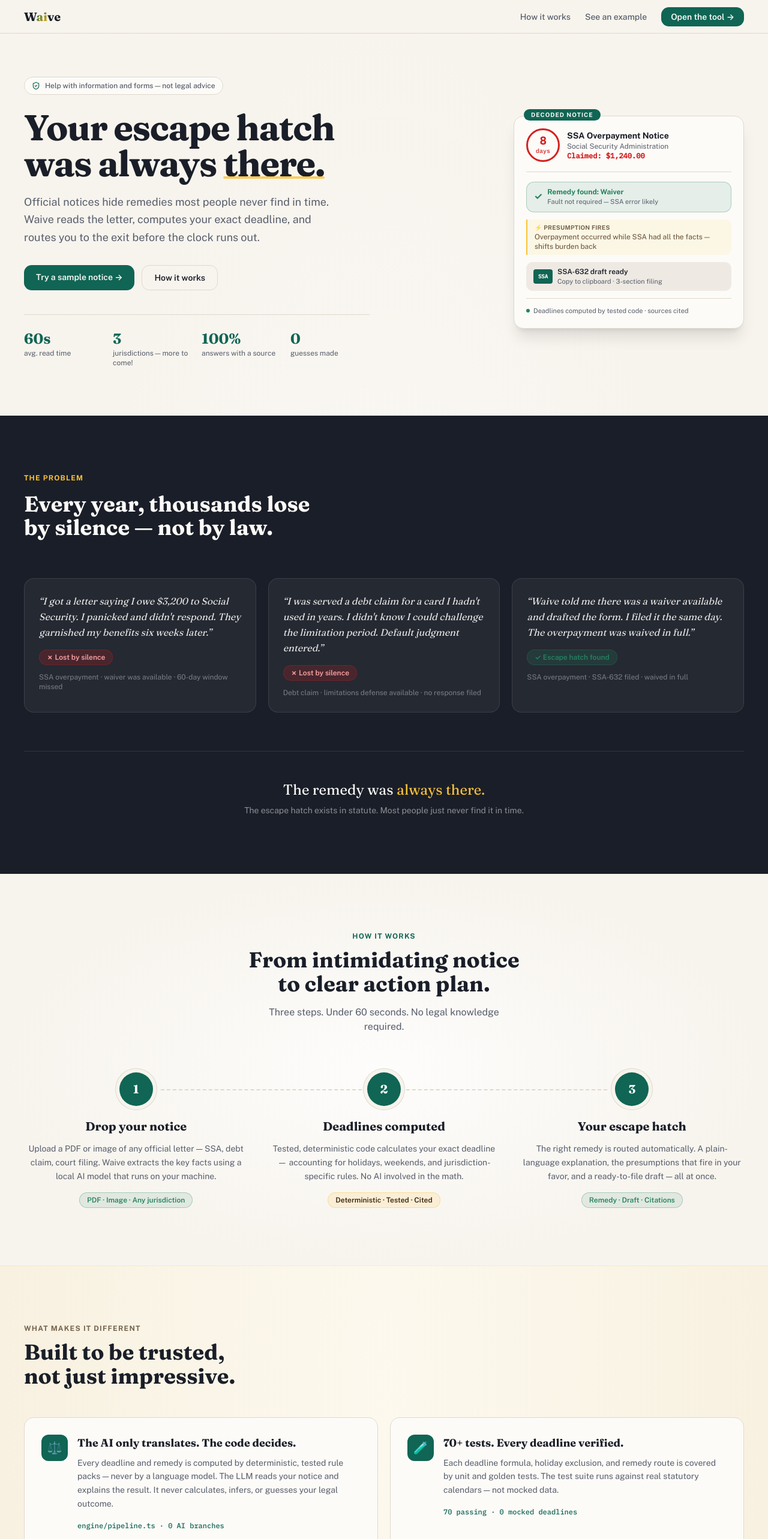
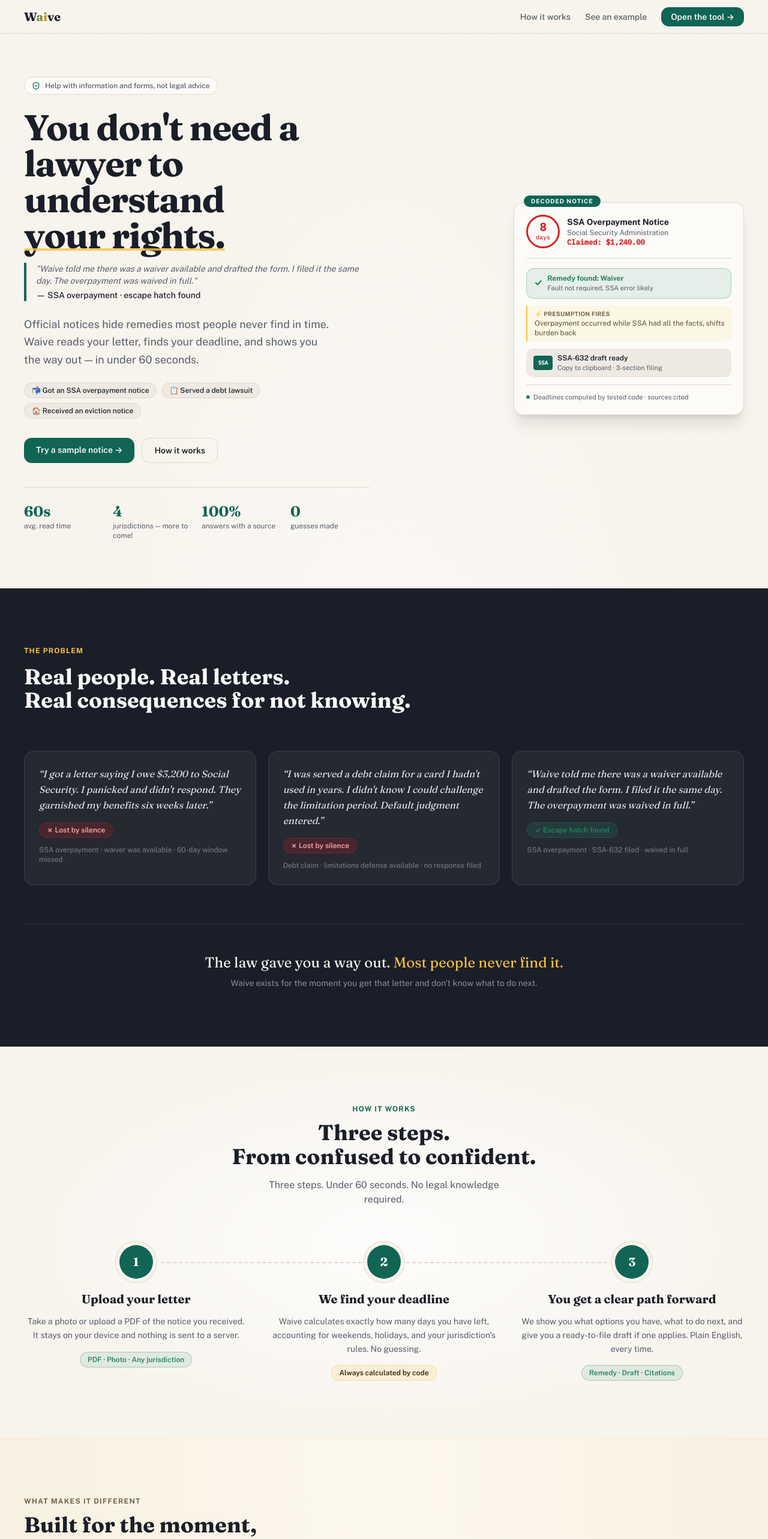
Before and after one commit to 12g3nd/Waive, a Next.js app: page / in a window 1280 px wide. Shown: the top 2566 px of the page at 60% size. Built offline with nearby package versions, Linux system fonts and the light colour scheme.

Commit message:
make landing page more human and trustworthy

```diff
--- a/components/landing/differentiator-section.tsx
+++ b/components/landing/differentiator-section.tsx
@@ -6,27 +6,27 @@
 const DIFFS = [
   {
     icon: "⚖️",
-    title: "The AI only translates. The code decides.",
-    desc: "Every deadline and remedy is computed by deterministic, tested rule packs — never by a language model. The LLM reads your notice and explains the result. It never calculates, infers, or guesses your legal outcome.",
-    tag: "engine/pipeline.ts · 0 AI branches",
+    title: "AI reads. Code decides.",
+    desc: "Your deadline and your options are always calculated by tested code, never guessed by AI. The AI only reads your letter and explains the result in plain English.",
+    tag: "No AI branches in any legal outcome",
   },
   {
     icon: "🧪",
-    title: "70+ tests. Every deadline verified.",
-    desc: "Each deadline formula, holiday exclusion, and remedy route is covered by unit and golden tests. The test suite runs against real statutory calendars — not mocked data.",
-    tag: "70 passing · 0 mocked deadlines",
+    title: "Every deadline is verified.",
+    desc: "We test every deadline formula against real statutory calendars, including holidays and weekends. If the code says you have 8 days, you have 8 days.",
+    tag: "70+ tests · 0 mocked deadlines",
   },
   {
     icon: "📎",
-    title: "Every claim is cited.",
-    desc: "No statement goes unsourced. Every remedy, presumption, and deadline derivation traces back to a statute, CFR section, POMS provision, or court rule — and the source is shown inline.",
-    tag: "corpus/benefits.json · verified",
+    title: "Every claim has a source.",
+    desc: "Nothing is made up. Every remedy and deadline we show you traces back to a real statute, regulation, or court rule, and we show you the source so you can verify it yourself.",
+    tag: "100% cited · no fabricated statutes",
   },
   {
     icon: "🔌",
-    title: "Domain-agnostic by design.",
-    desc: "New notice types plug in as rule packs — no changes to the core engine. SSA overpayments and debt claims in 3 jurisdictions already. A new domain takes hours, not weeks.",
-    tag: "packs/benefits · packs/answer",
+    title: "Built to grow with you.",
+    desc: "Waive already covers SSA overpayments and debt lawsuits across 4 jurisdictions. New notice types can be added in hours, not months. Evictions, CRA notices, EI denials are next.",
+    tag: "4 jurisdictions · more coming",
   },
 ];
 
@@ -44,9 +44,9 @@
             What makes it different
           </p>
           <h2 className="font-display text-4xl font-bold leading-[1.1] text-foreground">
-            Built to be trusted,
+            Built for the moment,
             <br />
-            not just impressive.
+            when the stakes are real.
           </h2>
         </div>
 
--- a/components/landing/hero-section.tsx
+++ b/components/landing/hero-section.tsx
@@ -4,9 +4,15 @@
 
 const STATS = [
   { num: "60s", label: "avg. read time" },
-  { num: "3", label: "jurisdictions — more to come!" },
+  { num: "4", label: "jurisdictions — more to come!" },
   { num: "100%", label: "answers with a source" },
   { num: "0", label: "guesses made" },
+];
+
+const WHO_ITS_FOR = [
+  { emoji: "📬", label: "Got an SSA overpayment notice" },
+  { emoji: "📋", label: "Served a debt lawsuit" },
+  { emoji: "🏠", label: "Received an eviction notice" },
 ];
 
 export function HeroSection() {
@@ -15,22 +21,40 @@
       <div className="animate-fade-up">
         <div className="mb-6 inline-flex items-center gap-2 rounded-full border border-border bg-card px-3 py-1.5 text-xs font-medium text-muted-foreground">
           <ShieldCheck className="size-3.5 text-primary" />
-          Help with information and forms — not legal advice
+          Help with information and forms, not legal advice
         </div>
 
-        <h1 className="mb-5 font-display text-5xl font-bold leading-[1.05] tracking-tight text-foreground sm:text-6xl">
-          Your escape hatch
+        <h1 className="mb-4 font-display text-5xl font-bold leading-[1.05] tracking-tight text-foreground sm:text-6xl">
+          You don't need a lawyer to understand
           <br />
-          was always{" "}
           <span className="relative inline-block after:absolute after:bottom-1 after:left-0 after:right-0 after:h-1 after:rounded-full after:bg-highlight after:opacity-80">
-            there.
+            your rights.
           </span>
         </h1>
 
-        <p className="mb-8 max-w-lg text-lg leading-relaxed text-muted-foreground">
-          Official notices hide remedies most people never find in time. Waive reads the letter,
-          computes your exact deadline, and routes you to the exit before the clock runs out.
+        <blockquote className="mb-6 border-l-4 border-primary pl-4 text-sm italic text-muted-foreground">
+          "Waive told me there was a waiver available and drafted the form. I filed
+          it the same day. The overpayment was waived in full."
+          <span className="mt-1 block not-italic font-medium text-foreground">
+            — SSA overpayment · escape hatch found
+          </span>
+        </blockquote>
+
+        <p className="mb-6 max-w-lg text-lg leading-relaxed text-muted-foreground">
+          Official notices hide remedies most people never find in time. Waive reads
+          your letter, finds your deadline, and shows you the way out — in under 60 seconds.
         </p>
+
+        <div className="mb-8 flex flex-wrap gap-2">
+          {WHO_ITS_FOR.map(({ emoji, label }) => (
+            <span
+              key={label}
+              className="inline-flex items-center gap-1.5 rounded-full border border-border bg-muted px-3 py-1 text-xs font-medium text-foreground"
+            >
+              {emoji} {label}
+            </span>
+          ))}
+        </div>
 
         <div className="mb-10 flex flex-wrap gap-3">
           <Link
@@ -39,12 +63,13 @@
           >
             Try a sample notice →
           </Link>
-          <a
+
+          <Link
             href="#how"
             className="rounded-lg border border-border px-5 py-2.5 text-sm font-semibold text-foreground transition-colors hover:bg-muted"
           >
             How it works
-          </a>
+          </Link>
         </div>
 
         <div className="grid grid-cols-4 gap-4 border-t border-border pt-6">
--- a/components/landing/how-it-works-section.tsx
+++ b/components/landing/how-it-works-section.tsx
@@ -6,22 +6,22 @@
 const STEPS = [
   {
     num: "1",
-    title: "Drop your notice",
-    desc: "Upload a PDF or image of any official letter — SSA, debt claim, court filing. Waive extracts the key facts using a local AI model that runs on your machine.",
-    tag: "PDF · Image · Any jurisdiction",
+    title: "Upload your letter",
+    desc: "Take a photo or upload a PDF of the notice you received. It stays on your device and nothing is sent to a server.",
+    tag: "PDF · Photo · Any jurisdiction",
     tagClass: "border-safe/30 bg-safe/10 text-safe",
   },
   {
     num: "2",
-    title: "Deadlines computed",
-    desc: "Tested, deterministic code calculates your exact deadline — accounting for holidays, weekends, and jurisdiction-specific rules. No AI involved in the math.",
-    tag: "Deterministic · Tested · Cited",
+    title: "We find your deadline",
+    desc: "Waive calculates exactly how many days you have left, accounting for weekends, holidays, and your jurisdiction's rules. No guessing.",
+    tag: "Always calculated by code",
     tagClass: "border-highlight/40 bg-highlight/15 text-highlight-foreground",
   },
   {
     num: "3",
-    title: "Your escape hatch",
-    desc: "The right remedy is routed automatically. A plain-language explanation, the presumptions that fire in your favor, and a ready-to-file draft — all at once.",
+    title: "You get a clear path forward",
+    desc: "We show you what options you have, what to do next, and give you a ready-to-file draft if one applies. Plain English, every time.",
     tag: "Remedy · Draft · Citations",
     tagClass: "border-safe/30 bg-safe/10 text-safe",
   },
@@ -38,9 +38,9 @@
             How it works
           </p>
           <h2 className="mx-auto max-w-xl font-display text-4xl font-bold leading-[1.1] text-foreground">
-            From intimidating notice
-            <br />
-            to clear action plan.
+            Three steps.
+<br />
+            From confused to confident.
           </h2>
           <p className="mx-auto mt-4 max-w-md text-base text-muted-foreground">
             Three steps. Under 60 seconds. No legal knowledge required.
--- a/components/landing/problem-section.tsx
+++ b/components/landing/problem-section.tsx
@@ -37,9 +37,9 @@
           The problem
         </p>
         <h2 className="mb-16 max-w-2xl font-display text-4xl font-bold leading-[1.1] text-primary-foreground">
-          Every year, thousands lose
+          Real people. Real letters.
           <br />
-          by silence — not by law.
+          Real consequences for not knowing.
         </h2>
 
         <div className="grid grid-cols-1 gap-5 md:grid-cols-3">
@@ -72,12 +72,12 @@
 
         <div className="mt-16 border-t border-white/10 pt-12 text-center">
           <p className="font-display text-2xl text-primary-foreground">
-            The remedy was{" "}
-            <span className="text-highlight">always there.</span>
-          </p>
-          <p className="mt-2 text-sm text-white/50">
-            The escape hatch exists in statute. Most people just never find it in time.
-          </p>
+            The law gave you a way out.
+<span className="text-highlight"> Most people never find it.</span>
+</p>
+<p className="mt-2 text-sm text-white/50">
+            Waive exists for the moment you get that letter and don't know what to do next.
+</p>
         </div>
       </div>
     </section>
--- a/components/landing/result-card-preview.tsx
+++ b/components/landing/result-card-preview.tsx
@@ -27,7 +27,7 @@
           <span className="font-bold text-safe">✓</span>
           <div>
             <p className="text-xs font-bold text-safe">Remedy found: Waiver</p>
-            <p className="text-[11px] text-muted-foreground">Fault not required — SSA error likely</p>
+            <p className="text-[11px] text-muted-foreground">Fault not required, SSA error likely</p>
           </div>
         </div>
 
@@ -37,7 +37,7 @@
             ⚡ Presumption fires
           </p>
           <p className="text-xs text-highlight-foreground/80">
-            Overpayment occurred while SSA had all the facts — shifts burden back
+            Overpayment occurred while SSA had all the facts, shifts burden back
           </p>
         </div>
 
--- a/components/landing/site-footer.tsx
+++ b/components/landing/site-footer.tsx
@@ -8,10 +8,10 @@
           <Link href="/" className="font-display text-lg font-bold text-primary-foreground">
             W<span className="text-highlight">ai</span>ve
           </Link>
-          <p className="mt-0.5 text-sm text-white/40">Stop losing by silence.</p>
+          <p className="mt-0.5 text-sm text-white/40">Know your rights. Use them.</p>
         </div>
         <p className="max-w-md text-right text-xs leading-relaxed text-white/30">
-          Information and document preparation only — not legal advice. No attorney-client
+          Information and document preparation only, not legal advice. No attorney-client
           relationship is formed. Always consult a qualified attorney for your specific situation.
         </p>
       </div>
--- a/components/landing/trust-section.tsx
+++ b/components/landing/trust-section.tsx
@@ -28,16 +28,16 @@
     value: 70,
     suffix: "+",
     label: "Tests passing",
-    desc: "Every deadline formula, holiday rule, and remedy route covered",
+    desc: "Every deadline formula, holiday rule, and remedy route verified",
   },
   {
     value: 0,
     suffix: "",
     label: "AI-decided outcomes",
-    desc: "Deadlines and remedies computed by deterministic code only",
+    desc: "Deadlines and remedies are always computed by code, never guessed",
   },
   {
-    value: 3,
+    value: 4,
     suffix: "",
     label: "Jurisdictions",
     desc: "SSA federal, Ontario, British Columbia, California",
@@ -46,15 +46,15 @@
     value: 100,
     suffix: "%",
     label: "Sources cited",
-    desc: "Every claim traces back to a statute, CFR, POMS, or court rule",
+    desc: "Every claim traces back to a real statute or court rule",
   },
 ];
 
 const PILLS = [
-  { icon: "🔒", text: "Runs on your machine — no data leaves" },
-  { icon: "📖", text: "Information only — not legal advice" },
-  { icon: "⚡", text: "Local AI model via Ollama" },
-  { icon: "🧪", text: "Open source rule packs" },
+  { icon: "🔒", text: "Your letter never leaves your device" },
+  { icon: "📖", text: "Information only, not legal advice" },
+  { icon: "⚡", text: "Works offline with a local AI model" },
+  { icon: "🧪", text: "Open source, see exactly how it works" },
 ];
 
 export function TrustSection() {
@@ -70,7 +70,7 @@
     <section className="bg-foreground py-20" ref={ref}>
       <div className="mx-auto max-w-screen-xl px-6 sm:px-10 text-center">
         <h2 className="mb-12 font-display text-2xl font-semibold text-primary-foreground">
-          Built for the moment when the stakes are real.
+          Numbers that matter when it counts.
         </h2>
 
         <div className="mb-12 grid grid-cols-2 gap-8 sm:grid-cols-4">
```
